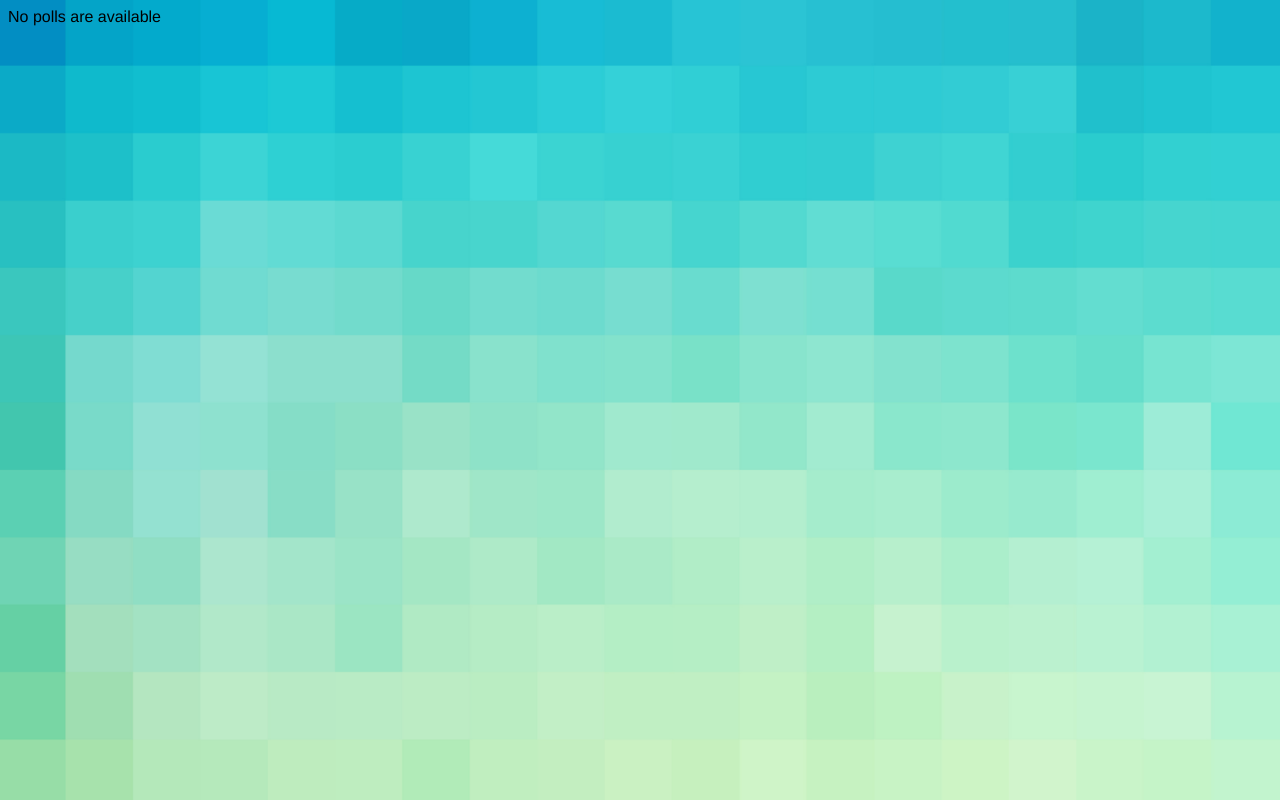
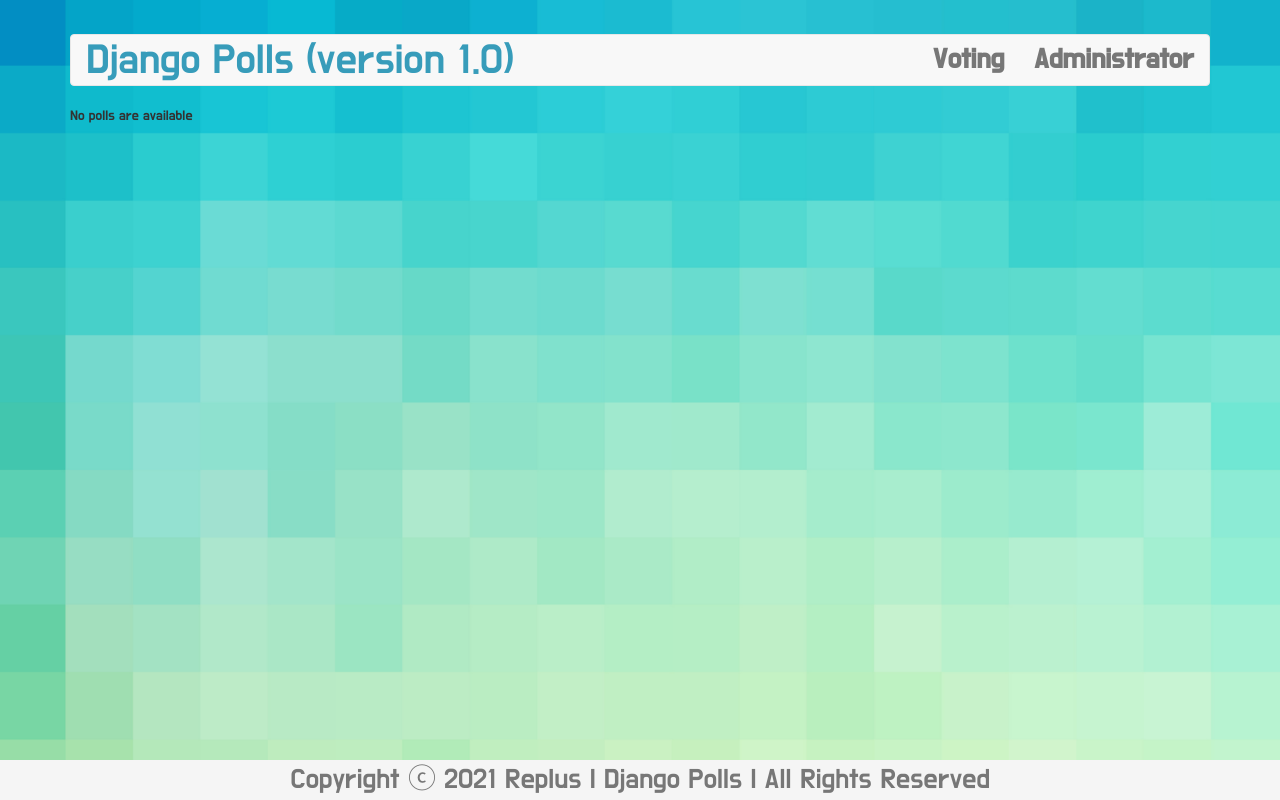
Before and after one commit to YunJae00/groom-kdc-django, a Django app: page /polls/ in a window 1280 px wide. Run offline with Django 5.2, Linux system fonts and the light colour scheme; data that the repository does not hold is empty; some libraries are stand-ins or nearby versions.

Commit message:
11강. 실시간 설문조사 웹서비스 구현 (10) - 중복된 코드를 줄요주는 템플릿 extends 활용

```diff
--- /dev/null
+++ b/site_2/polls/templates/polls/base.html
@@ -0,0 +1,42 @@
+<!DOCTYPE html>
+
+{% load static %}
+
+
+<html lang="ko">
+<head>
+    <meta charset="utf-8">
+    <meta http-equiv="X-UA-Compatible" content="IE=edge">
+    <meta name="viewport" content="width=device-width, initial-scale=1">
+    <title>Django Polls (version 1.0)</title>
+    <link href="//maxcdn.bootstrapcdn.com/bootstrap/3.3.7/css/bootstrap.min.css" rel="stylesheet">
+    <link href="//fonts.googleapis.com/css?family=Do+Hyeon|Noto+Sans&display=swap" rel="stylesheet">
+    <link rel="stylesheet", type="text/css" href="{% static 'polls/style.css' %}">
+</head>
+<body>
+<div class="container">
+    <nav class="navbar navbar-default">
+        <div class="container-fluid">
+            <div class="navbar-header">
+                <span class="navbar-brand">Django Polls (version 1.0)</span>
+            </div>
+            <ul class="nav navbar-nav">
+                <li><a href = "{% url 'polls:index' %}">Voting</a></li>
+                <li class="navbar-right"><a href = "{% url 'admin:index' %}">Administrator</a></li>
+            </ul>
+        </div>
+    </nav>
+    <div>
+        {% block content %}
+        {% endblock %}
+    </div>
+</div>
+<footer class="footer">
+    <div class="container">
+        <p class="text-muted">Copyright ⓒ 2021 Replus | Django Polls | All Rights Reserved</p>
+    </div>
+</footer>
+<script src="https://ajax.googleapis.com/ajax/libs/jquery/1.12.4/jquery.min.js"></script>
+<script src="//maxcdn.bootstrapcdn.com/bootstrap/3.3.7/js/bootstrap.min.js"></script>
+</body>
+</html>
--- a/site_2/polls/templates/polls/detail.html
+++ b/site_2/polls/templates/polls/detail.html
@@ -1,3 +1,7 @@
+{% extends 'polls/base.html' %}
+
+{% block  content %}
+
     <h2>{{ question.question_text }}</h2>
 
     {% if error_message %}
@@ -17,3 +21,5 @@
         {% endfor %}
         <input type="submit" value="Vote">
     </form>
+
+{% endblock %}
--- a/site_2/polls/templates/polls/index.html
+++ b/site_2/polls/templates/polls/index.html
@@ -1,6 +1,5 @@
-{% load static %}
-
-<link rel="stylesheet", type="text/css" href="{% static 'polls/style.css' %}">
+{% extends 'polls/base.html' %}
+{% block content %}
 
     {% if latest_question_list %}
         <ul>
@@ -14,3 +13,5 @@
     {% else %}
         <p>No polls are available</p>
     {% endif %}
+
+{% endblock %}
--- a/site_2/polls/templates/polls/result.html
+++ b/site_2/polls/templates/polls/result.html
@@ -1,3 +1,7 @@
+{% extends 'polls/base.html' %}
+
+{% block  content %}
+
     <h1>{{ question.question_text }}</h1>
     <ul>
         {% for choice in question.choice_set.all %}
@@ -6,3 +10,5 @@
     </ul>
 
     <a href="{% url 'polls:detail' question_id=question.id %}">Vote again?</a>
+
+{% endblock %}
--- a/site_2/site_2/settings.py
+++ b/site_2/site_2/settings.py
@@ -32,6 +32,7 @@
 # Application definition
 
 INSTALLED_APPS = [
+    # polls 가 위에 있어야 polls 앱의 template 파일들이 관지라 페이지의 기존 template 파일들보다 우선시되어 적용될 수 있음
     'polls',
     'django.contrib.admin',
     'django.contrib.auth',
@@ -56,7 +57,8 @@
 TEMPLATES = [
     {
         'BACKEND': 'django.template.backends.django.DjangoTemplates',
-        'DIRS': [],
+        # 루트 디렉토리에 collectstatic 경로를 지정해줌 (나중에 여러 앱들의 templates 폴더들도 모이게 되는데 명시해주는거임)
+        'DIRS': [os.path.join(BASE_DIR, 'templates')],
         'APP_DIRS': True,
         'OPTIONS': {
             'context_processors': [
```
Lines whose indentation alone changed are shown as unchanged.
